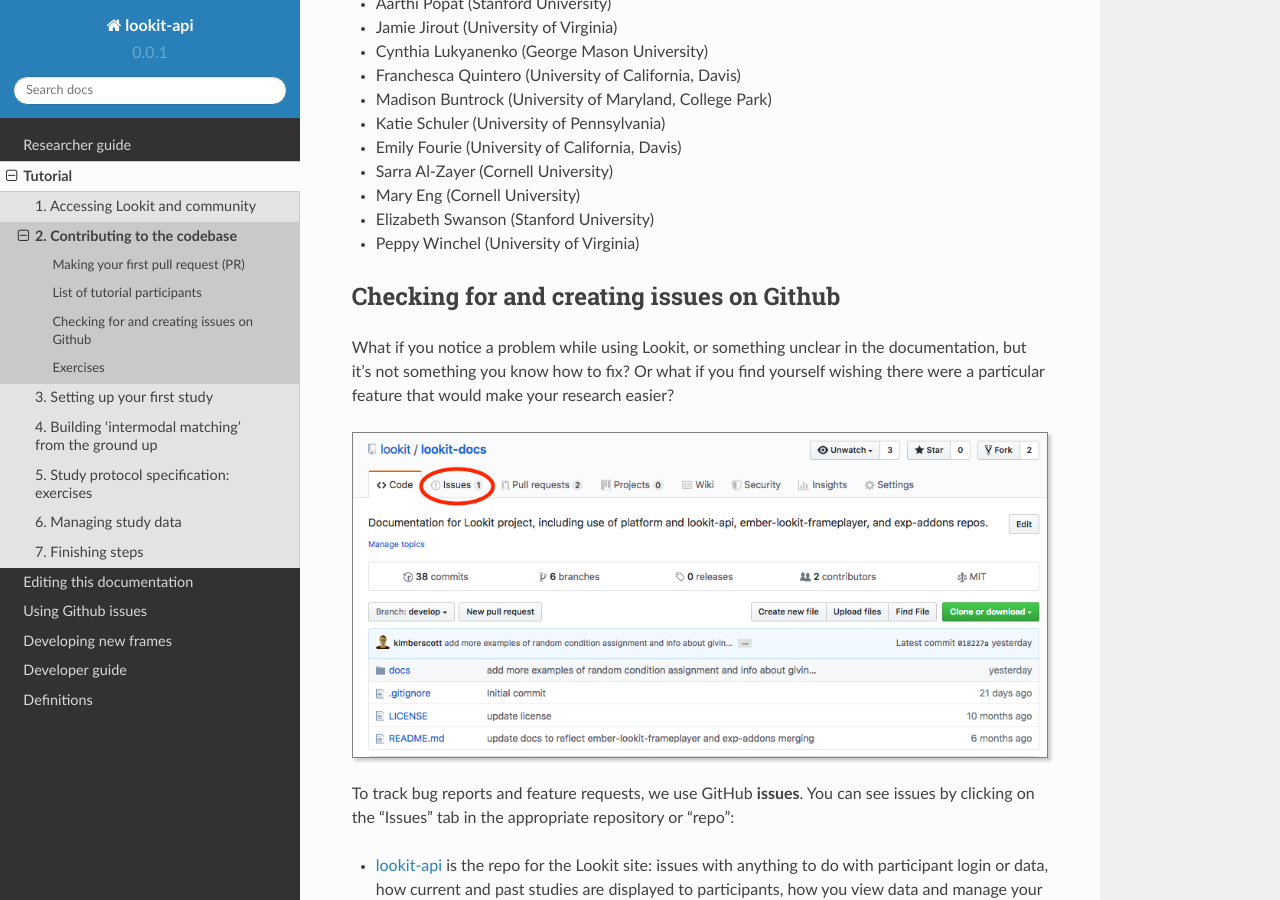
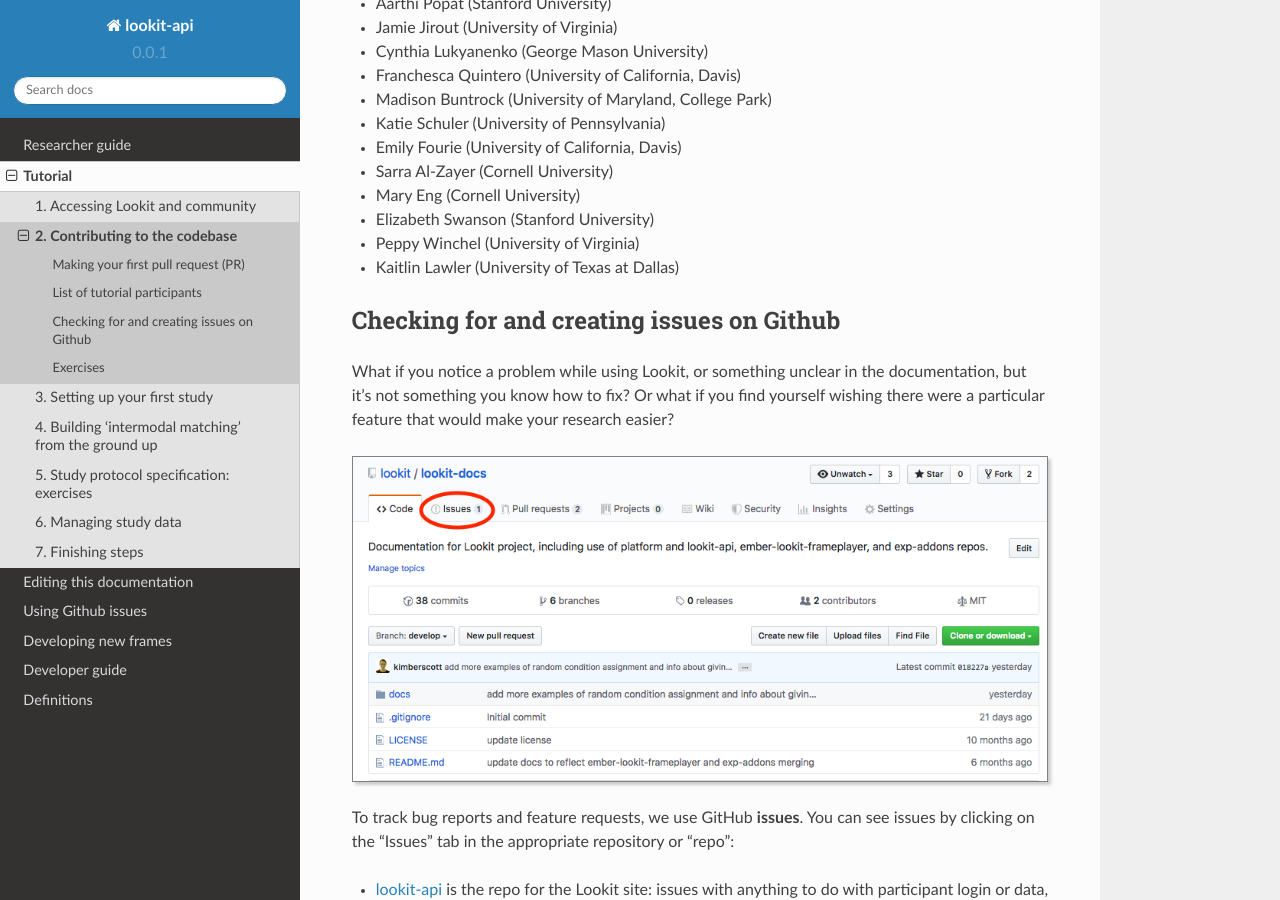
Before and after one commit to lookit/lookit-docs, a Sphinx documentation site: the page built from docs/source/tutorial-contributing.rst, in a window 1280 px wide and 900 px high, scrolled down 5937 px. Built offline with Sphinx 7.4.7 and the Read the Docs theme 2.0.0, drawn with Linux system fonts in a browser that asks for light colours.

Commit message:
Add participant to tutorial list

```diff
--- a/docs/source/tutorial-contributing.rst
+++ b/docs/source/tutorial-contributing.rst
@@ -152,6 +152,7 @@
 - Mary Eng (Cornell University)
 - Elizabeth Swanson (Stanford University)
 - Peppy Winchel (University of Virginia)
+- Kaitlin Lawler (University of Texas at Dallas)
 
 .. _Github issues overview:
 
```
